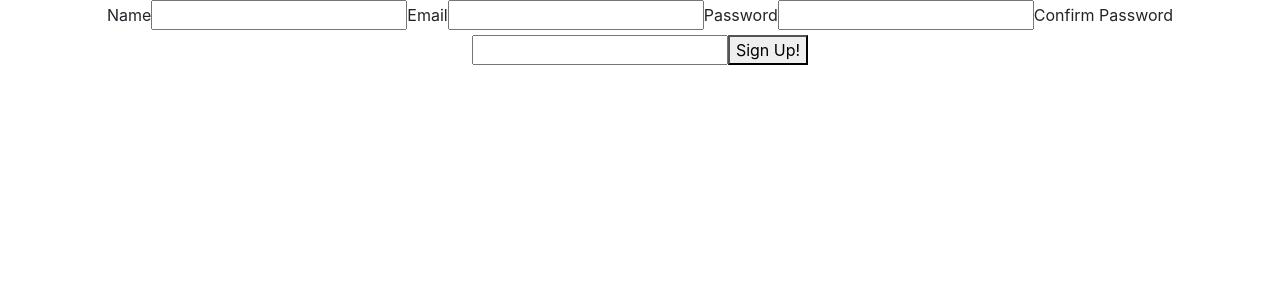
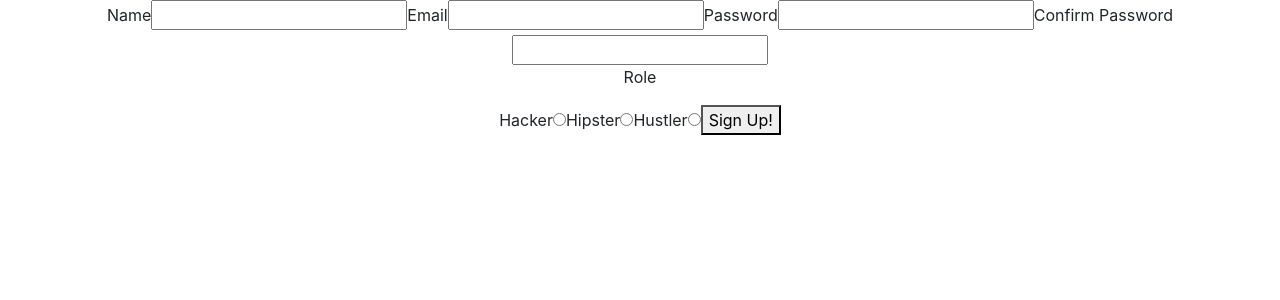
Before and after one commit to nmegrant/Hacker-Hustler-Hipster-client, a React (Create React App) app: page /signup in a window 1280 px wide. Shown: the top 300 px of the page. Built offline with nearby package versions, Linux system fonts and the light colour scheme.

Commit message:
Form takes sign up values

```diff
--- a/src/pages/SignUp.js
+++ b/src/pages/SignUp.js
@@ -9,11 +9,11 @@ export default function SignUp() {
 
   function submitForm(event) {
     event.preventDefault();
-    //Add in alter for this later
-    // if (password !== confirmPassword) {
-    //   console.log("Password don't match");
-    // }
-    console.log({ name, email, password, confirmPassword, role });
+    // Add in alert for this later
+    if (password !== confirmPassword) {
+      console.log("Password don't match");
+    }
+    console.log({ name, email, password, role });
     setName("");
     setEmail("");
     setPassword("");
@@ -48,7 +48,28 @@ export default function SignUp() {
           value={confirmPassword}
           onChange={(event) => setConfirmPassword(event.target.value)}
         ></input>
-
+        <p>Role</p>
+        <label>Hacker</label>
+        <input
+          type="radio"
+          name="role"
+          value="Hacker"
+          onChange={(event) => setRole(event.target.value)}
+        ></input>
+        <label>Hipster</label>
+        <input
+          type="radio"
+          name="role"
+          value="Hipster"
+          onChange={(event) => setRole(event.target.value)}
+        ></input>
+        <label>Hustler</label>
+        <input
+          type="radio"
+          name="role"
+          value="Hustler"
+          onChange={(event) => setRole(event.target.value)}
+        ></input>
         <button type="submit" onClick={submitForm}>
           Sign Up!
         </button>
```
